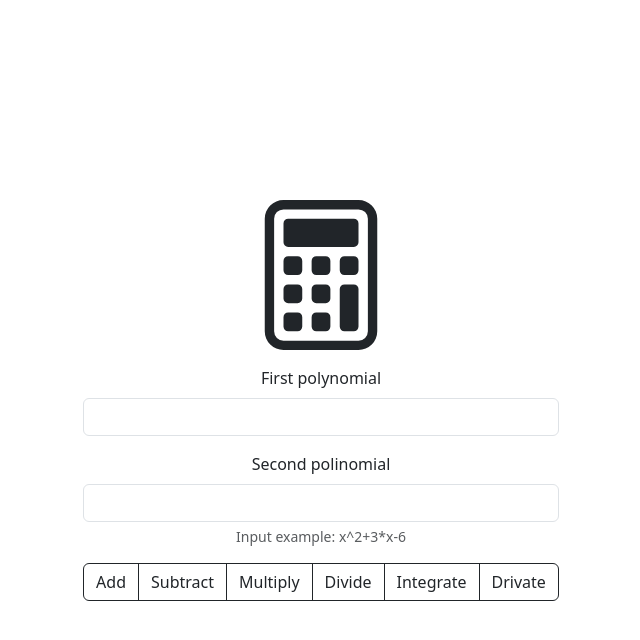
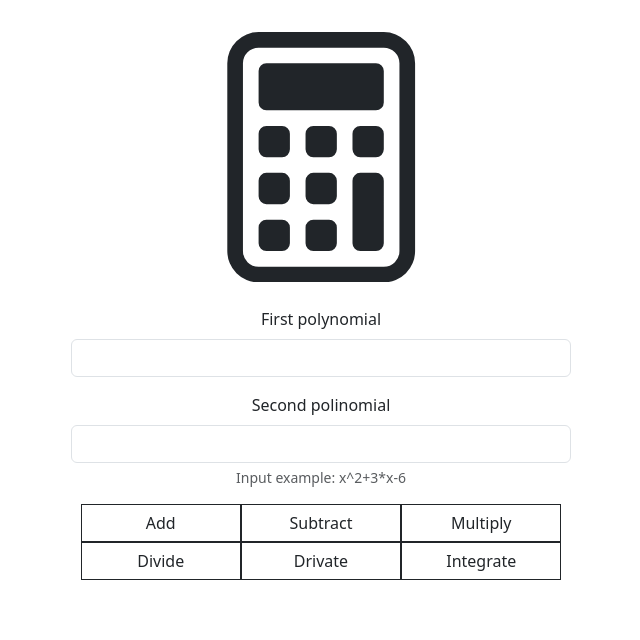
Before and after one commit to StefanFaceCod2903/react-polinomial-calculator, a React (Vite) app: page / in a window 1280 px wide. Shown: the top 640 px of the page, without its empty margins (319-959 px from the left). Built offline with nearby package versions, Linux system fonts and the light colour scheme.

Commit message:
implement all other operations

```diff
--- a/src/App.css
+++ b/src/App.css
@@ -9,3 +9,12 @@
   border-color: black;
   box-shadow: 0 0 0 0.2rem lightgray;
 }
+
+.svg-container {
+	display: inline-block;
+	position: relative;
+	width: 50%;
+  padding-bottom: 5%;
+	vertical-align: middle;
+	overflow: hidden;
+}
--- a/src/App.jsx
+++ b/src/App.jsx
@@ -6,7 +6,7 @@ function App() {
 
   const [p1, setP1] = useState('');
   const [p2, setP2] = useState('');
-  const [err, setErr] = useState(false);
+  const [err, setErr] = useState('');
   const [result, setResult] = useState('');
 
   class Polynomial {
@@ -15,7 +15,7 @@ function App() {
     setMap(input) {
       const re = new RegExp("((?<sign>^|[+-])(((?<ac1>([0-9]*[.])?[0-9]+)\\*)?x(\\^(?<rank>[0-9]+))?|(?<ac2>([0-9]*[.])?[0-9]+)))+$");
       if(!input.match(re)) {
-        setErr(true);
+        setErr("Try again! Please follow the example.");
         return;
       }
       const re2 = new RegExp("((?<sign>^|[+-])(((?<ac1>([0-9]*[.])?[0-9]+)\\*)?x(\\^(?<rank>[0-9]+))?|(?<ac2>([0-9]*[.])?[0-9]+)))",'g');
@@ -41,32 +41,32 @@ function App() {
       }
       var rez = '';
       for(var [r, coef] of this.monomials) {
-        const c = coef % 1 === 0 ? coef > 0 ? "+" + coef : "" + coef : coef > 0 ? "+" + coef : "" + coef;
+        const c = coef % 1 === 0 ? coef > 0 ? "+" + coef : "" + coef : coef > 0 ? "+" + coef.toFixed(2) : "" + coef.toFixed(2);
         if(r === 0) {
           rez = rez + c;
         } else if(r===1) {
           if(c==='+1') {
             if(rez.length === 0) {
-              rez = 'x' + rez;
+              rez = rez + 'x';
             } else {
-              rez = '+x' + rez;
+              rez = rez + '+x';
             }
           } else if(c==='-1') {
-              rez = '-x' + rez;
+              rez = rez + '-x';
           } else {
-              rez = c + '*x' + rez;
+              rez = rez + c + '*x';
           }
         } else {
           if(c==='+1') {
             if(rez.length === 0) {
-              rez = 'x^' + r + rez;
+              rez = rez + 'x^' + r;
             } else {
-              rez = '+x^' + r + rez;
+              rez = rez + '+x^' + r;
             }
           } else if (c==='-1'){
-            rez = '-x^' + r + rez;
+            rez = rez + '-x^' + r;
           } else {
-            rez = c + '*x^' + r + rez;
+            rez = rez + c + '*x^' + r;
           }
         }
       }
@@ -96,14 +96,97 @@ function App() {
 
   }
 
+  function difference(p1, p2) {
+    let diff = new Polynomial();
+    for (const key of p1.monomials.keys()) {
+      diff.monomials.set(key, p1.monomials.get(key));
+    }
+    for (const key of p2.monomials.keys()) {
+        if(Array.from(diff.monomials.keys()).some((element) => element==key)) {
+          diff.monomials.set(key, diff.monomials.get(key)-p2.monomials.get(key));
+        } else {
+          diff.monomials.set(key, -p2.monomials.get(key));
+        }
+        if(diff.monomials.get(key) == 0) {
+          diff.monomials.delete(key);
+        }
+    }
+    return diff;
+  }
+
+  function multiply(p1,p2) {
+    const result = new Polynomial();
+        for (const key1 of p1.monomials.keys()) {
+            for (const key2 of p2.monomials.keys()) {
+                if(result.monomials.get(key1+key2)!==undefined) {
+                    result.monomials.set(key2 + key1, result.monomials.get(key1 + key2) + p1.monomials.get(key1) * p2.monomials.get(key2));
+                } else {
+                    result.monomials.set(key2 + key1, p1.monomials.get(key1) * p2.monomials.get(key2));
+                }
+            }
+        }
+        return result;
+  }
+
+  function devide(p1, p2) {
+    var p1Deg = Math.max(...p1.monomials.keys());
+    var p2Deg = Math.max(...p2.monomials.keys());
+    if((p2Deg===0 && p2.get(p2Deg) === 0) || p2.monomials.size === 0) {
+      setErr("Please don't divide by zero.");
+      return [null, null];
+    }
+    var res = new Polynomial();
+    while(p1.monomials.size > 0 && p1Deg >= p2Deg){
+        const toSub = new Polynomial();
+        const k = p1Deg - p2Deg;
+        const c = p1.monomials.get(p1Deg) / p2.monomials.get(p2Deg) ;
+        toSub.monomials.set(k,c);
+        res.monomials.set(k,c);
+        const p3 = multiply(p2, toSub);
+        p1 = difference(p1, p3);
+        p1Deg = Math.max(...p1.monomials.keys());
+        p2Deg = Math.max(...p2.monomials.keys());
+    }
+    return [res, p1];
+  }
+
+  function derivate(p1) {
+    const res = new Polynomial();
+        for (const key of p1.monomials.keys()) {
+            if(key>0) {
+                res.monomials.set(key - 1, p1.monomials.get(key)*key);
+            }
+        }
+        return res;
+  }
+
+  function integrate(p) {
+    if(p.monomials.size === 0) {
+      return new Polynomial();
+    }
+    const res = new Polynomial();
+    for (const key of p.monomials.keys()) {
+      res.monomials.set(key+1, p.monomials.get(key)/(key+1));
+    }
+    return res;
+  }
 
   function Result() {
-    if(err) return <>
+    if(err!='') return <>
     <div class="alert alert-danger" role="alert">
       <h4 class="alert-heading text-left">Error.</h4>
       <p>Something went wrong.</p>
       <hr/>
-      <p class="mb-0">Try again! Please follow the example.</p>
+      <p class="mb-0">{err}</p>
+    </div>
+    </>
+    if(Array.isArray(result)) return <>
+    <div class="alert alert-success" role="alert">
+      <h4 class="alert-heading text-left">Result</h4>
+      <p>{result[0]}</p>
+      <p>{result[1]}</p>
+      <hr/>
+      <p class="mb-0">Do another calculation!</p>
     </div>
     </>
     if(result!=='') return <>
@@ -116,23 +199,49 @@ function App() {
     </>
   }
 
-  const handleSubmit = (e) => {
+  const handleClick = (e, op) => {
     e.preventDefault();
-    setErr(false);
+    setErr('');
     const poli1 = new Polynomial();
     poli1.setMap(p1);
     const poli2 = new Polynomial();
     poli2.setMap(p2);
-    const res = add(poli1, poli2);
-    setResult(res.display());
+    switch(op) {
+      case 0:
+        setResult(add(poli1, poli2).display());
+        break;
+      case 1:
+        setResult(difference(poli1, poli2).display());
+        break;
+      case 2:
+        setResult(multiply(poli1, poli2).display());
+        break;
+      case 3:
+        const [quotient, remainder] = devide(poli1, poli2);
+        if(quotient!=null && remainder!=null) setResult([quotient.display(), "R: " + remainder.display()]);
+        break;
+      case 4:
+        const [d1, d2] = [derivate(poli1), derivate(poli2)];
+        setResult([d1.display(), d2.display()]);
+        break;
+      case 5:
+        const [i1, i2] = [integrate(poli1), integrate(poli2)];
+        setResult([i1.display() + "+c", i2.display() + "+c"]);
+        break;
+      default:
+        // code block
+    }
   }
   return (
     <>
-    <svg xmlns="http://www.w3.org/2000/svg" width="150" height="150" fill="currentColor" class="bi bi-calculator" viewBox="0 0 16 16">
+    <div className='svg-container'>
+    <svg xmlns="http://www.w3.org/2000/svg" fill="currentColor" class="bi bi-calculator" viewBox="0 0 16 16">
       <path d="M12 1a1 1 0 0 1 1 1v12a1 1 0 0 1-1 1H4a1 1 0 0 1-1-1V2a1 1 0 0 1 1-1h8zM4 0a2 2 0 0 0-2 2v12a2 2 0 0 0 2 2h8a2 2 0 0 0 2-2V2a2 2 0 0 0-2-2H4z"/>
       <path d="M4 2.5a.5.5 0 0 1 .5-.5h7a.5.5 0 0 1 .5.5v2a.5.5 0 0 1-.5.5h-7a.5.5 0 0 1-.5-.5v-2zm0 4a.5.5 0 0 1 .5-.5h1a.5.5 0 0 1 .5.5v1a.5.5 0 0 1-.5.5h-1a.5.5 0 0 1-.5-.5v-1zm0 3a.5.5 0 0 1 .5-.5h1a.5.5 0 0 1 .5.5v1a.5.5 0 0 1-.5.5h-1a.5.5 0 0 1-.5-.5v-1zm0 3a.5.5 0 0 1 .5-.5h1a.5.5 0 0 1 .5.5v1a.5.5 0 0 1-.5.5h-1a.5.5 0 0 1-.5-.5v-1zm3-6a.5.5 0 0 1 .5-.5h1a.5.5 0 0 1 .5.5v1a.5.5 0 0 1-.5.5h-1a.5.5 0 0 1-.5-.5v-1zm0 3a.5.5 0 0 1 .5-.5h1a.5.5 0 0 1 .5.5v1a.5.5 0 0 1-.5.5h-1a.5.5 0 0 1-.5-.5v-1zm0 3a.5.5 0 0 1 .5-.5h1a.5.5 0 0 1 .5.5v1a.5.5 0 0 1-.5.5h-1a.5.5 0 0 1-.5-.5v-1zm3-6a.5.5 0 0 1 .5-.5h1a.5.5 0 0 1 .5.5v1a.5.5 0 0 1-.5.5h-1a.5.5 0 0 1-.5-.5v-1zm0 3a.5.5 0 0 1 .5-.5h1a.5.5 0 0 1 .5.5v4a.5.5 0 0 1-.5.5h-1a.5.5 0 0 1-.5-.5v-4z"/>
     </svg>
-  <form class="mt-3" onSubmit={handleSubmit}>
+    </div>
+  <form>
+  <div class="form-group">
     <div class="mb-3">
       <label class="form-label">First polynomial</label>
       <input type="text" onChange={(e) => setP1(e.target.value)} class="form-control"/>
@@ -143,15 +252,17 @@ function App() {
       <input type="text" onChange={(e) => setP2(e.target.value)} class="form-control" aria-describedby="polinomialExample"/>
       <div id="polinomialExample" class="form-text">Input example: x^2+3*x-6</div>
     </div>
-    <Result/>
-    <div class="btn-group" role="group" aria-label="Basic outlined example">
-      <button type='submit' class="btn btn-outline-dark">Add</button>
-      <button type='submit' class="btn btn-outline-dark">Subtract</button>
-      <button type='submit' class="btn btn-outline-dark">Multiply</button>
-      <button type='submit' class="btn btn-outline-dark">Divide</button>
-      <button type='submit' class="btn btn-outline-dark">Integrate</button>
-      <button type='submit' class="btn btn-outline-dark">Drivate</button>
-    </div>
+  </div>
+  <Result/>
+  <div class="container-fluid">
+    <div class="row gx-1">
+      <button class="col-6 col-md-4 btn btn-outline-dark btn-block rounded-0" onClick={(e) => handleClick(e, 0)}>Add</button>
+      <button class="col-6 col-md-4 btn btn-outline-dark btn-block rounded-0" onClick={(e) => handleClick(e, 1)}>Subtract</button>
+      <button class="col-6 col-md-4 btn btn-outline-dark btn-block rounded-0" onClick={(e) => handleClick(e, 2)}>Multiply</button>
+      <button class="col-6 col-md-4 btn btn-outline-dark btn-block rounded-0" onClick={(e) => handleClick(e, 3)}>Divide</button>
+      <button class="col-6 col-md-4 btn btn-outline-dark btn-block rounded-0" onClick={(e) => handleClick(e, 4)}>Drivate</button>
+      <button class="col-6 col-md-4 btn btn-outline-dark btn-block rounded-0" onClick={(e) => handleClick(e, 5)}>Integrate</button></div>
+  </div>
   </form>
   </>);
 }
--- a/src/index.css
+++ b/src/index.css
@@ -27,32 +27,11 @@ body {
   margin: 0;
   display: flex;
   place-items: center;
-  min-width: 320px;
-  min-height: 100vh;
 }
 
 h1 {
   font-size: 3.2em;
   line-height: 1.1;
-}
-
-button {
-  border-radius: 8px;
-  border: 1px solid transparent;
-  padding: 0.6em 1.2em;
-  font-size: 1em;
-  font-weight: 500;
-  font-family: inherit;
-  background-color: #1a1a1a;
-  cursor: pointer;
-  transition: border-color 0.25s;
-}
-button:hover {
-  border-color: #646cff;
-}
-button:focus,
-button:focus-visible {
-  outline: 4px auto -webkit-focus-ring-color;
 }
 
 @media (prefers-color-scheme: light) {
```
